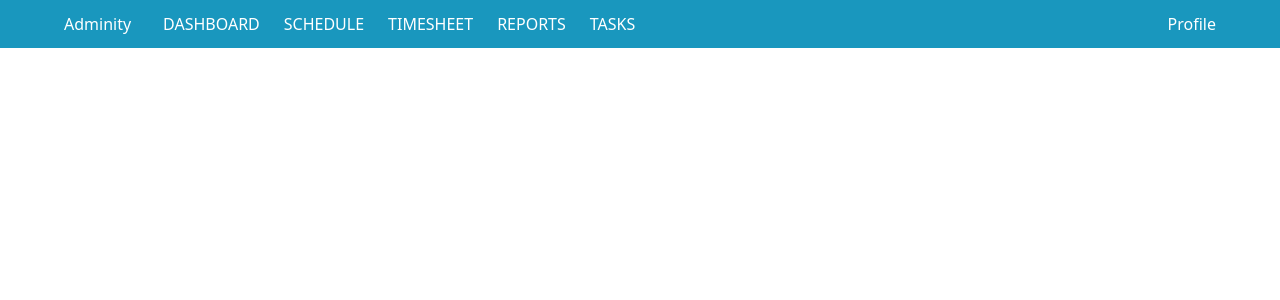
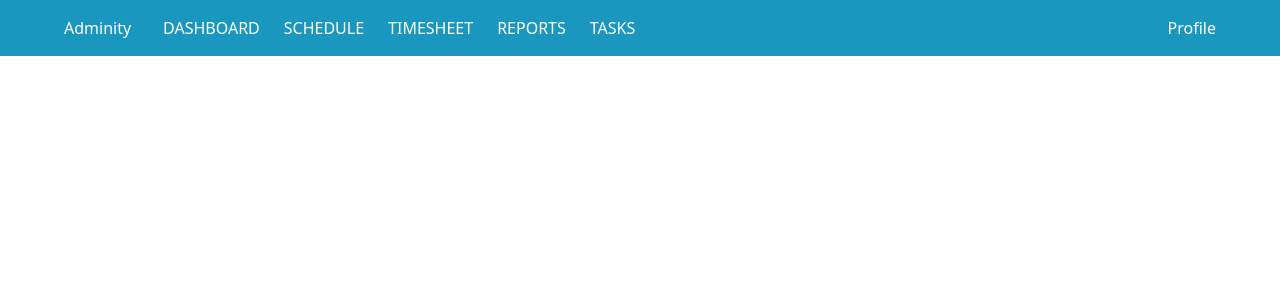
Before and after one commit to maria-anwar/adminity, a React (Create React App) app: page /mynav2 in a window 1280 px wide. Shown: the top 300 px of the page. Built offline with nearby package versions, Linux system fonts and the light colour scheme.

Commit message:
navbar updated

```diff
--- a/src/components/MyNav2.jsx
+++ b/src/components/MyNav2.jsx
@@ -28,7 +28,7 @@ const MyNav2 = () => {
                 style={{ marginBottom: "0", paddingLeft: "0" }}
               >
                 <li
-                  className={`hover:bg-[#2DC5F5] py-3 px-3 ${
+                  className={`hover:bg-[#2DC5F5] py-4 px-3 ${
                     location.pathname === "/" ? "bg-[#2DC5F5]" : ""
                   }`}
                 >
@@ -41,7 +41,7 @@ const MyNav2 = () => {
                   </NavLink>
                 </li>
                 <li
-                  className={`hover:bg-[#2DC5F5] py-3 px-3 ${
+                  className={`hover:bg-[#2DC5F5] py-4 px-3 ${
                     location.pathname === "/schedule" ? "bg-[#2DC5F5]" : ""
                   }`}
                 >
@@ -54,7 +54,7 @@ const MyNav2 = () => {
                   </NavLink>
                 </li>
                 <li
-                  className={`hover:bg-[#2DC5F5] py-3 px-3 ${
+                  className={`hover:bg-[#2DC5F5] py-4 px-3 ${
                     location.pathname === "/timesheet" ? "bg-[#2DC5F5]" : ""
                   }`}
                 >
@@ -67,7 +67,7 @@ const MyNav2 = () => {
                   </NavLink>
                 </li>
                 <li
-                  className={`hover:bg-[#2DC5F5] py-3 px-3 ${
+                  className={`hover:bg-[#2DC5F5] py-4 px-3 ${
                     location.pathname === "/reports" ? "bg-[#2DC5F5]" : ""
                   }`}
                 >
@@ -80,7 +80,7 @@ const MyNav2 = () => {
                   </NavLink>
                 </li>
                 <li
-                  className={`hover:bg-[#2DC5F5] py-3 px-3 ${
+                  className={`hover:bg-[#2DC5F5] py-4 px-3 ${
                     location.pathname === "/tasks" ? "bg-[#2DC5F5]" : ""
                   }`}
                 >
```
